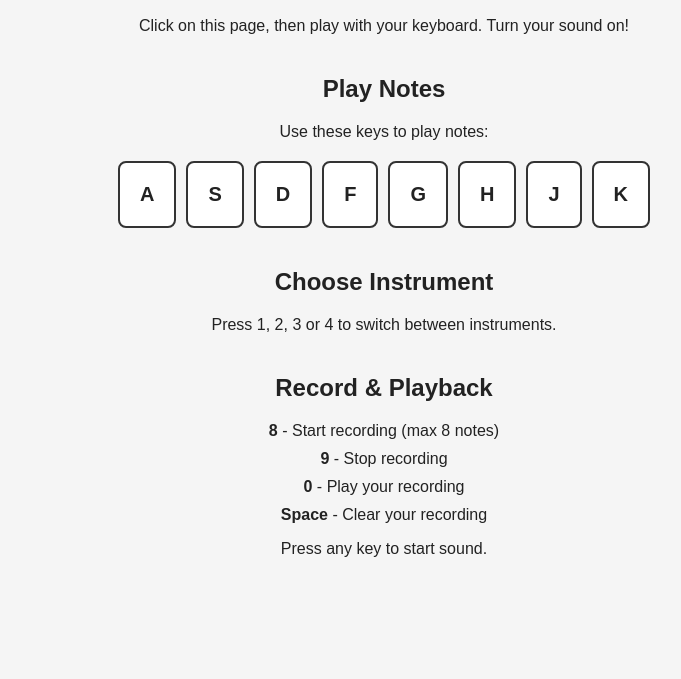
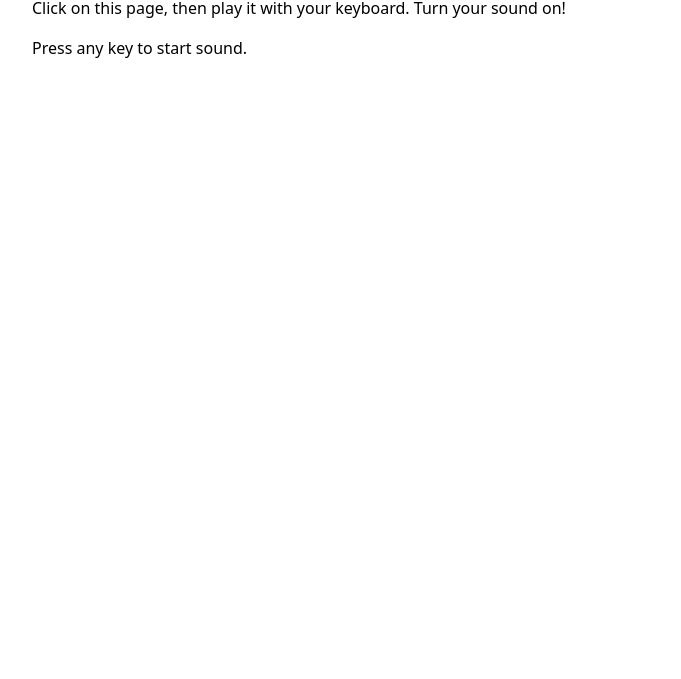
Before and after one commit to IDBCourses/ht26-a1-group-intermediate-1, a plain HTML site: page index.html in a window 1280 px wide. Shown: the part 121-800 px from the top of the page, without its empty margins (256-937 px from the left). Drawn offline with nearby package versions, Linux system fonts and the light colour scheme.

Commit message:
Filled in Readmefile

```diff
--- a/index.html
+++ b/index.html
@@ -10,40 +10,11 @@
 </head>
 
 <body>
- <h1>A1: Instrument 🎹</h1>
-
-    <p>Click on this page, then play with your keyboard. Turn your sound on!</p>
-
-    <h2>Play Notes</h2>
-    <p>Use these keys to play notes:</p>
-
-    <div class="keys">
-      <span>A</span>
-      <span>S</span>
-      <span>D</span>
-      <span>F</span>
-      <span>G</span>
-      <span>H</span>
-      <span>J</span>
-      <span>K</span>
-    </div>
-
-    <h2>Choose Instrument</h2>
-    <p>Press 1, 2, 3 or 4 to switch between instruments.</p>
-
-    <h2>Record & Playback</h2>
-    <ul>
-      <li><strong>8</strong> - Start recording (max 8 notes)</li>
-      <li><strong>9</strong> - Stop recording</li>
-      <li><strong>0</strong> - Play your recording</li>
-      <li><strong>Space</strong> - Clear your recording</li>
-    </ul>
-
-    <p>Press any key to start sound.</p>
-
-    <p id="show-recording"></p>
-
-
+  <h1>A1: Instrument</h1>
+  <p>
+    Click on this page, then play it with your keyboard. Turn your sound on!
+  </p>
+  <p>Press any key to start sound.</p>
   <!-- Tone.js: the one library you may use. It needs an internet connection. -->
   <script src="https://unpkg.com/tone@15.1.22/build/Tone.js"></script>
   <script src="script.js"></script>
--- a/script.js
+++ b/script.js
@@ -27,7 +27,6 @@
 // ---------- Sound ----------
 // Make the instruments and plug them into the speakers.
 
-const showRecording = document.getElementById("show-recording");
 
 const synth = new Tone.PolySynth(Tone.Synth).toDestination(); // instrument 1
 const synthAM = new Tone.PolySynth(Tone.AMSynth).toDestination(); // instrument 2
@@ -71,7 +70,6 @@ function keyDown(event) {
       if (recordedNotes.length < 8) {
         recordedNotes.push(currentNote);
         console.log(recordedNotes);
-        showRecording.innerHTML = `Your song:<br>${recordedNotes.join(" - ")}`;
       }
     }
 
@@ -99,7 +97,6 @@ function keyDown(event) {
       recording = false;
       recordedNotes = [];
       console.log("Recording cleared:", recordedNotes);
-      showRecording.innerText = "";
     }
 
     //Checking for the mode buttons thus enabling an instrument
--- a/style.css
+++ b/style.css
@@ -1,42 +1,16 @@
 /* No CSS transitions or animations in A1: the instrument is about sound. */
 
 body {
-  font-family: Arial, sans-serif;
-  background-color: #f5f5f5;
-  color: #222;
-  text-align: center;
-  padding: 40px;
+  font-family: system-ui, sans-serif;
+  max-width: 44rem;
+  margin: 3rem auto;
+  padding: 0 1rem;
+  line-height: 1.5;
 }
 
-h1 {
-  font-size: 36px;
+kbd {
+  border: 1px solid #999;
+  border-radius: 0.25rem;
+  padding: 0 0.3rem;
+  font-family: inherit;
 }
-
-h2 {
-  margin-top: 40px;
-}
-
-.keys {
-  display: flex;
-  justify-content: center;
-  gap: 10px;
-  margin: 20px 0;
-}
-
-.keys span {
-  background-color: white;
-  border: 2px solid #333;
-  border-radius: 8px;
-  padding: 20px;
-  font-size: 20px;
-  font-weight: bold;
-}
-
-ul {
-  list-style: none;
-  padding: 0;
-}
-
-li {
-  margin: 10px 0;
-}
```
Also changed, not shown: README.md.
